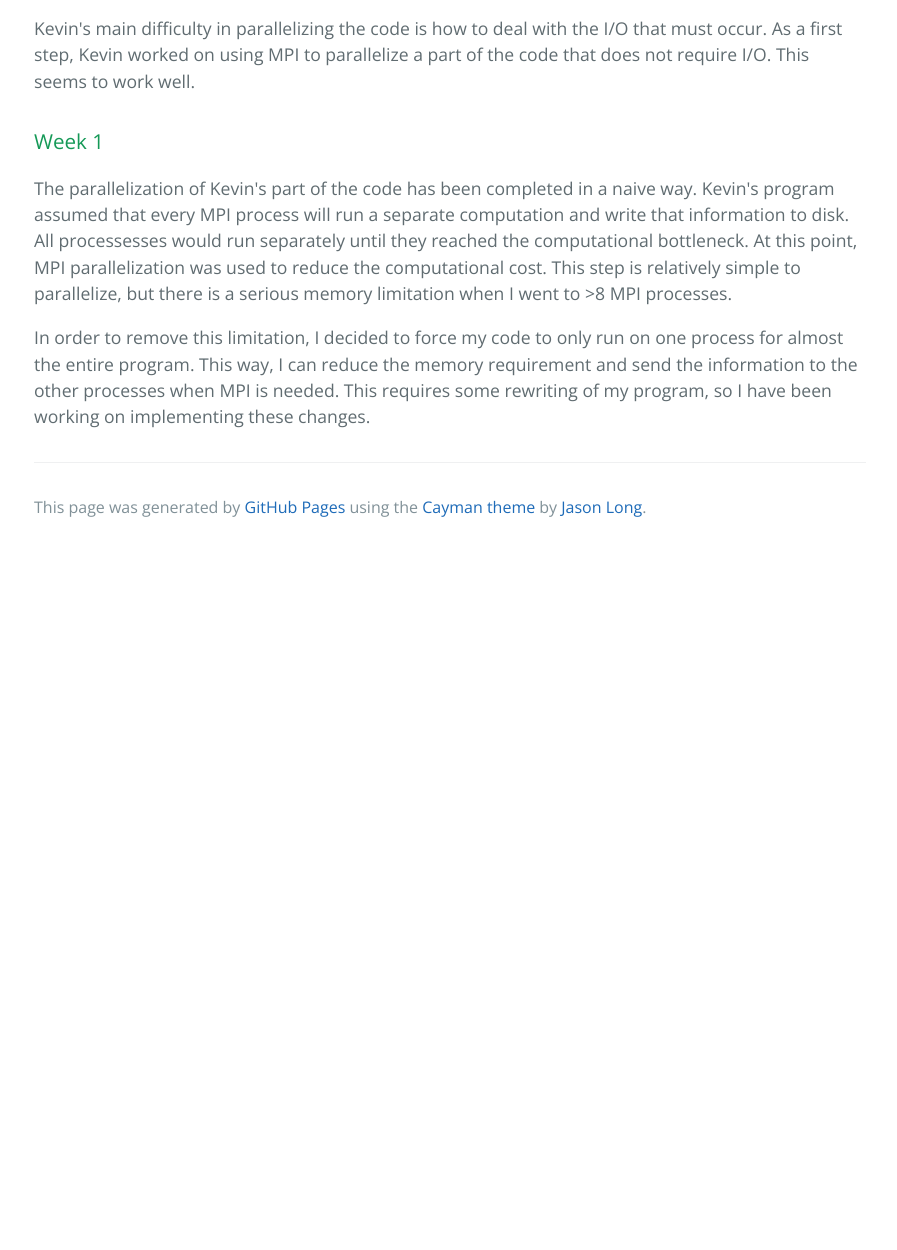
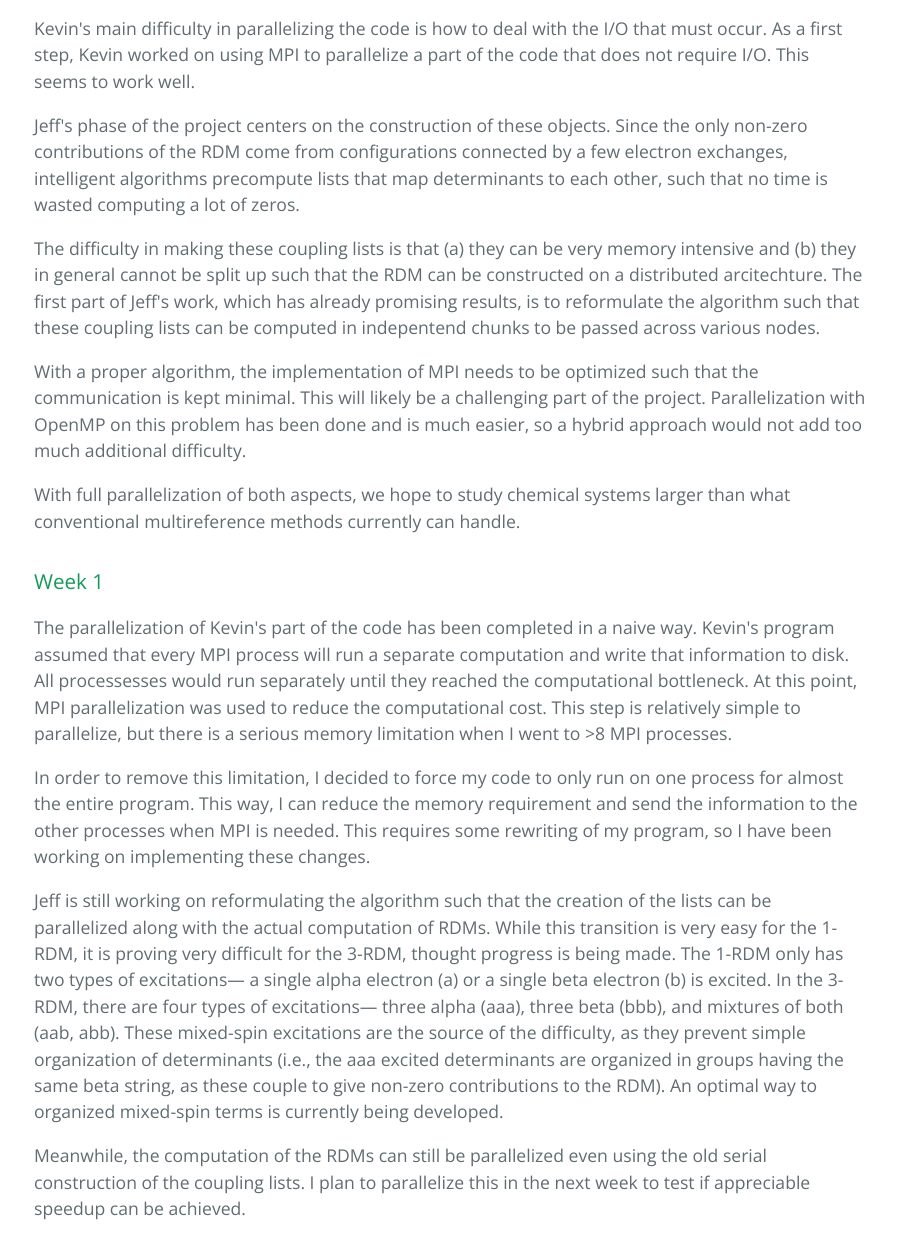
Before and after one commit to kannon92/kannon92.github.io, a plain HTML site: page index.html in a window 1280 px wide. Shown: the part 979-2229 px from the top of the page, without its empty margins (190-1087 px from the left). Before the commit the page ends 1530 px from the top, so only its background shows below. Drawn offline with nearby package versions, Linux system fonts and the light colour scheme.

Commit message:
Replace master branch with page content via GitHub

```diff
--- a/index.html
+++ b/index.html
@@ -42,12 +42,24 @@
 
 <p>Kevin's main difficulty in parallelizing the code is how to deal with the I/O that must occur.  As a first step, Kevin worked on using MPI to parallelize a part of the code that does not require I/O.  This seems to work well.</p>
 
+<p>Jeff's phase of the project centers on the construction of these objects. Since the only non-zero contributions of the RDM come from configurations connected by a few electron exchanges, intelligent algorithms precompute lists that map determinants to each other, such that no time is wasted computing a lot of zeros.</p>
+
+<p>The difficulty in making these coupling lists is that (a) they can be very memory intensive and (b) they in general cannot be split up such that the RDM can be constructed on a distributed arcitechture. The first part of Jeff's work, which has already promising results, is to reformulate the algorithm such that these coupling lists can be computed in indepentend chunks to be passed across various nodes.</p>
+
+<p>With a proper algorithm, the implementation of MPI needs to be optimized such that the communication is kept minimal. This will likely be a challenging part of the project. Parallelization with OpenMP on this problem has been done and is much easier, so a hybrid approach would not add too much additional difficulty.</p>
+
+<p>With full parallelization of both aspects, we hope to study chemical systems larger than what conventional multireference methods currently can handle.</p>
+
 <h3>
 <a id="week-1" class="anchor" href="#week-1" aria-hidden="true"><span aria-hidden="true" class="octicon octicon-link"></span></a>Week 1</h3>
 
 <p>The parallelization of Kevin's part of the code has been completed in a naive way.  Kevin's program assumed that every MPI process will run a separate computation and write that information to disk.  All processesses would run separately until they reached the computational bottleneck.  At this point, MPI parallelization was used to reduce the computational cost.  This step is relatively simple to parallelize, but there is a serious memory limitation when I went to &gt;8 MPI processes. </p>
 
-<p>In order to remove this limitation, I decided to force my code to only run on one process for almost the entire program.  This way, I can reduce the memory requirement and send the information to the other processes when MPI is needed.  This requires some rewriting of my program, so I have been working on implementing these changes.    </p>
+<p>In order to remove this limitation, I decided to force my code to only run on one process for almost the entire program.  This way, I can reduce the memory requirement and send the information to the other processes when MPI is needed.  This requires some rewriting of my program, so I have been working on implementing these changes. </p>
+
+<p>Jeff is still working on reformulating the algorithm such that the creation of the lists can be parallelized along with the actual computation of RDMs. While this transition is very easy for the 1-RDM, it is proving very difficult for the 3-RDM, thought progress is being made. The 1-RDM only has two types of excitations— a single alpha electron (a) or a single beta electron (b) is excited. In the 3-RDM, there are four types of excitations— three alpha (aaa), three beta (bbb), and mixtures of both (aab, abb). These mixed-spin excitations are the source of the difficulty, as they prevent simple organization of determinants (i.e., the aaa excited determinants are organized in groups having the same beta string, as these couple to give non-zero contributions to the RDM).  An optimal way to organized mixed-spin terms is currently being developed.</p>
+
+<p>Meanwhile, the computation of the RDMs can still be parallelized even using the old serial construction of the coupling lists. I plan to parallelize this in the next week to test if appreciable speedup can be achieved.    </p>
 
       <footer class="site-footer">
 
```
Also changed, not shown: params.json (+1 -1 lines).
